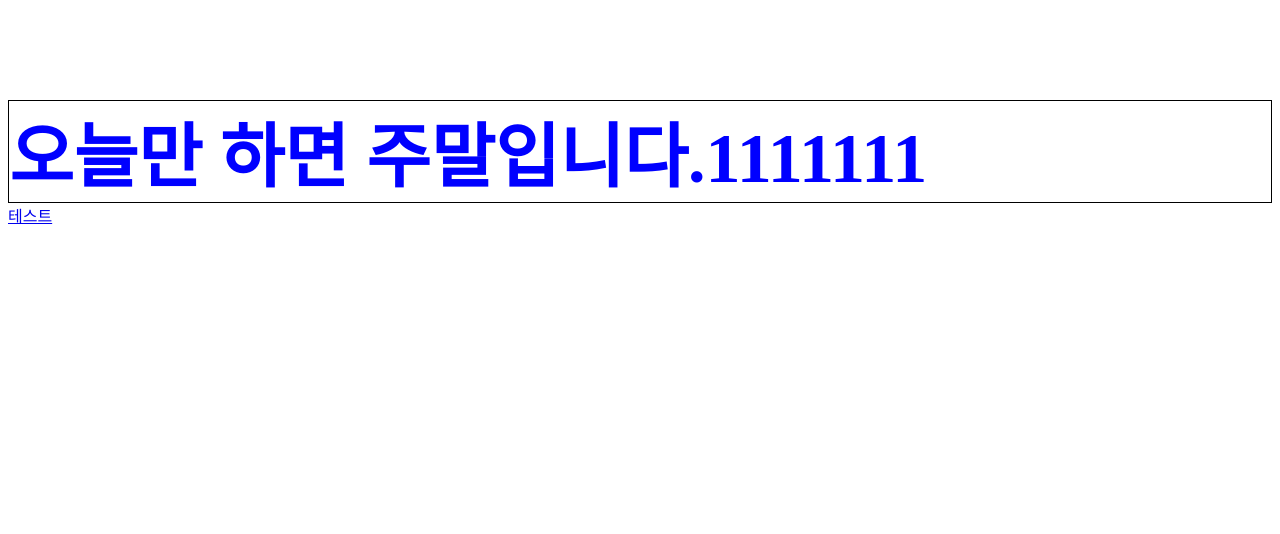
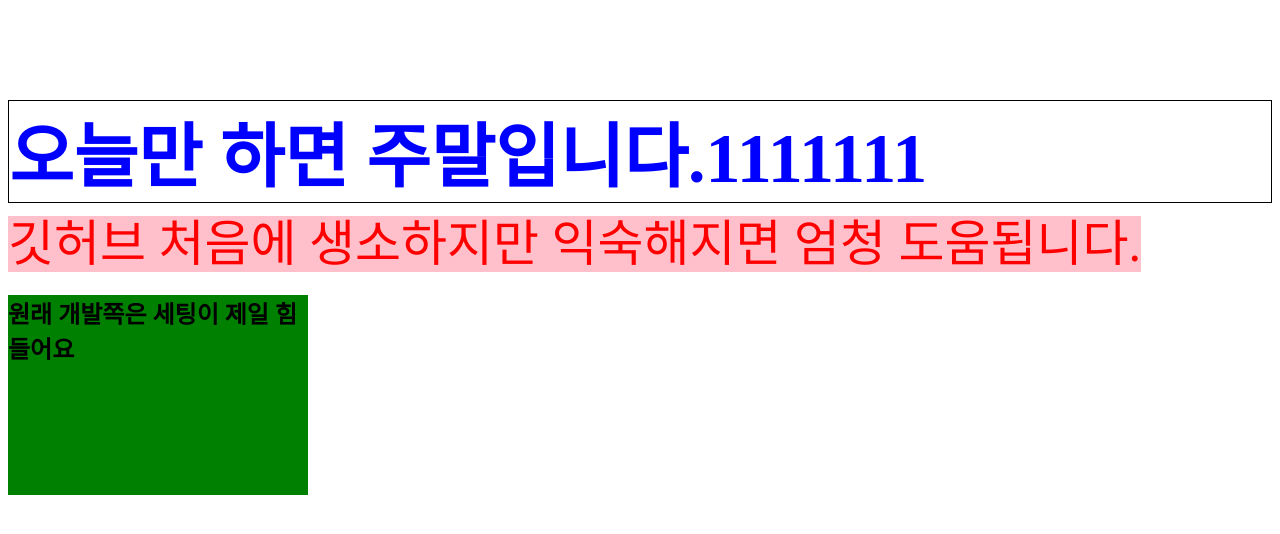
Before and after one commit to Forza5/test_portfolio, a plain HTML site: page index.html in a window 1280 px wide. Drawn offline with Linux system fonts and the light colour scheme.

Commit message:
포트폴리오 메인파일 및 css js 코드 수정

```diff
--- a/css/style.css
+++ b/css/style.css
@@ -4,3 +4,15 @@
        margin-top: 100px;
        border:1px solid #000;
 }
+
+span {
+       color: red;
+       font-size: 50px;
+       background: pink;
+}
+
+h2 {
+       width: 300px;
+       height: 200px;
+       background: green;
+}
--- a/index.html
+++ b/index.html
@@ -11,7 +11,8 @@
     <div class="test">
         오늘만 하면 주말입니다.1111111
     </div>
-    <a href="#">테스트</a>
+    <span>깃허브 처음에 생소하지만 익숙해지면 엄청 도움됩니다.</span>
+    <h2>원래 개발쪽은 세팅이 제일 힘들어요</h2>
     <script src="js/script.js"></script>
 </body>
 </html>
--- a/js/script.js
+++ b/js/script.js
@@ -1,5 +1,10 @@
 let test = document.querySelector(".test");
+let test2 = document.querySelector("span");
 
 test.addEventListener("click",function(){
     alert("경고창이 떠요!");
 });
+
+test2.addEventListener("mouseenter",function(){
+    alert("마우스 올렸네!");
+});
```
